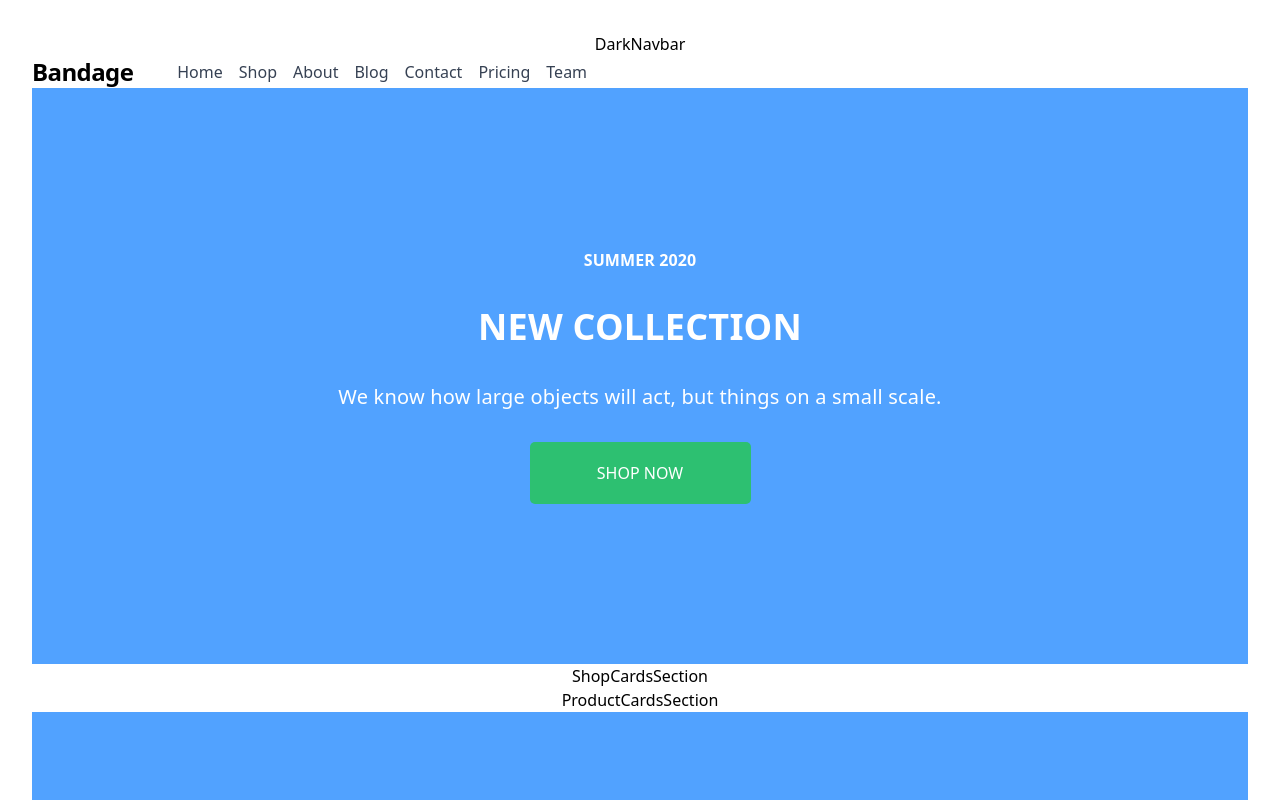
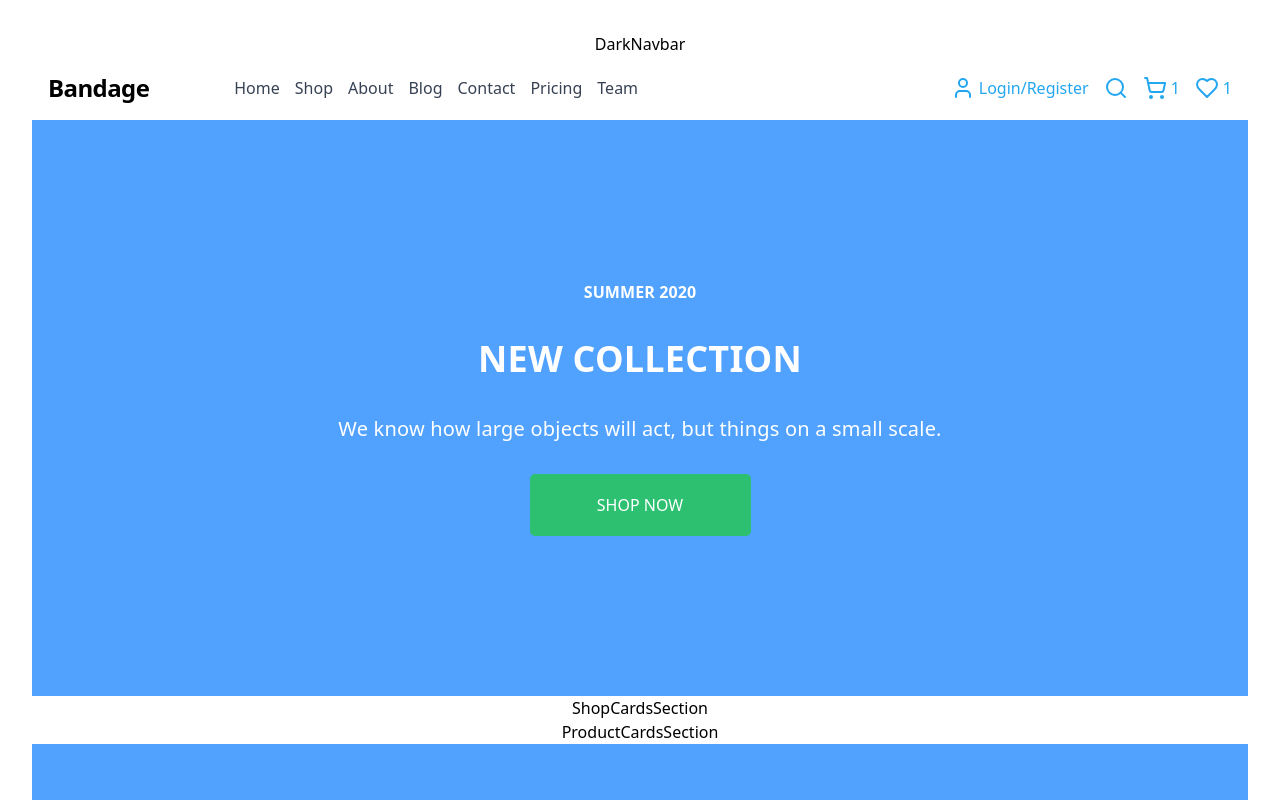
Before and after one commit to mdortca/ecommerce, a React (Vite) app in the folder e-commerce/: page / in a window 1280 px wide. Shown: the top 800 px of the page. Built offline with nearby package versions, Linux system fonts and the light colour scheme.

Commit message:
Completed LightNavbar Design of Mobile & Desktop

```diff
--- a/e-commerce/src/layout/LightNavbar.jsx
+++ b/e-commerce/src/layout/LightNavbar.jsx
@@ -1,4 +1,4 @@
-import { User, ShoppingCart, Search, Menu } from "lucide-react";
+import { User, ShoppingCart, Search, Menu, Heart } from "lucide-react";
 import { Link } from "react-router-dom";
 import { useState } from "react";
 
@@ -7,7 +7,7 @@ function LightNavbar() {
   return (
     <>
       <nav className="flex flex-col gap-24 md:gap-44">
-        <div className="flex flex-row items-center gap-[44px]">
+        <div className="flex flex-row items-center px-4 py-4 max-sm:justify-center gap-[85px]">
           <Link className="font-montserrat font-bold text-2xl leading-8 tracking-tight">
             Bandage
           </Link>
@@ -26,7 +26,8 @@ function LightNavbar() {
             </button>
           </div>
 
-          <div className="hidden sm:flex gap-4">
+          <div className="hidden sm:flex justify-between w-full">
+            <div className="flex gap-[15px]">
               <Link to="/" className="text-gray-700 hover:text-blue-600">
                 Home
               </Link>
@@ -49,9 +50,26 @@ function LightNavbar() {
                 Team
               </Link>
             </div>
+            <div className="flex gap-[15px]">
+              <Link className="flex gap-[4px] text-[#23A6F0]">
+                <User />
+                Login/Register
+              </Link>
+              <Link>
+                <Search className="text-[#23A6F0]" />
+              </Link>
+              <Link className="flex gap-[4px] text-[#23A6F0]">
+                <ShoppingCart />1
+              </Link>
+              <Link className="flex gap-[4px] text-[#23A6F0]">
+                <Heart />
+                <span>1</span>
+              </Link>
+            </div>
+          </div>
         </div>
         {isOpen && (
-          <div className="sm:hidden bg-white flex flex-col items-center pt-16 pb-8 gap-6 text-[#737373] text-[30px] leading-[45px] tracking-[0.2px] text-center font-semibold">
+          <div className="sm:hidden bg-white flex flex-col items-center pb-8 gap-6 text-[#737373] text-[30px] leading-[45px] tracking-[0.2px] text-center font-semibold">
             <Link
               to="/"
               className="hover:font-normal transition-all duration-200"
--- a/e-commerce/src/layout/ProductCardsSection.jsx
+++ b/e-commerce/src/layout/ProductCardsSection.jsx
@@ -2,9 +2,9 @@
 
 function ProductCardsSection() {
     return(
-        <div>
+        <section>
             ProductCardsSection
-        </div>
+        </section>
     )
 }
 
--- a/e-commerce/src/layout/ShopCardsSection.jsx
+++ b/e-commerce/src/layout/ShopCardsSection.jsx
@@ -2,9 +2,9 @@
 
 function ShopCardsSection() {
     return(
-        <div>
+        <section>
             ShopCardsSection
-        </div>
+        </section>
     )
 }
 
--- a/e-commerce/src/pages/HomePage.jsx
+++ b/e-commerce/src/pages/HomePage.jsx
@@ -1,20 +1,19 @@
-import Carousel from '../components/Carousel';
-import ProductCardsSection from '../layout/ProductCardsSection';
-import ShopCardsSection from '../layout/ShopCardsSection';
-import BlogSection from '../layout/BlogSection';
+import Carousel from "../components/Carousel";
+import ProductCardsSection from "../layout/ProductCardsSection";
+import ShopCardsSection from "../layout/ShopCardsSection";
+import BlogSection from "../layout/BlogSection";
 
 function HomePage() {
-
-    return(
-        <div className="flex flex-col">
-        <Carousel />
-        <ShopCardsSection />
-        <ProductCardsSection />
-        <Carousel />
-        <BlogSection />
-      </div>
-    )
+  return (
+    <>
+      <Carousel />
+      <ShopCardsSection />
+      <ProductCardsSection />
+      <Carousel />
+      <section>container</section>
+      <BlogSection />
+    </>
+  );
 }
 
-
-export default HomePage
+export default HomePage;
```
Lines whose indentation alone changed are shown as unchanged.
